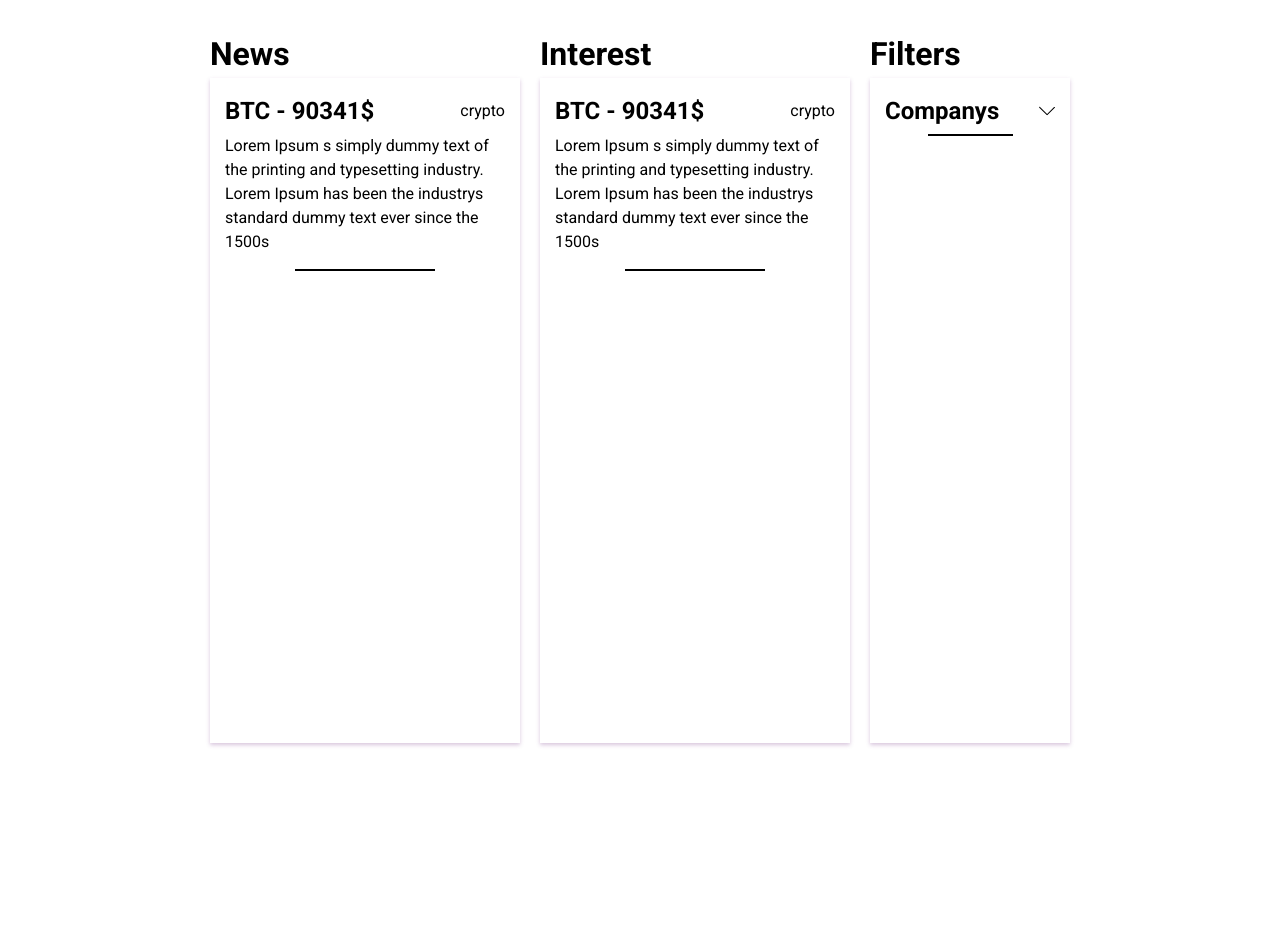
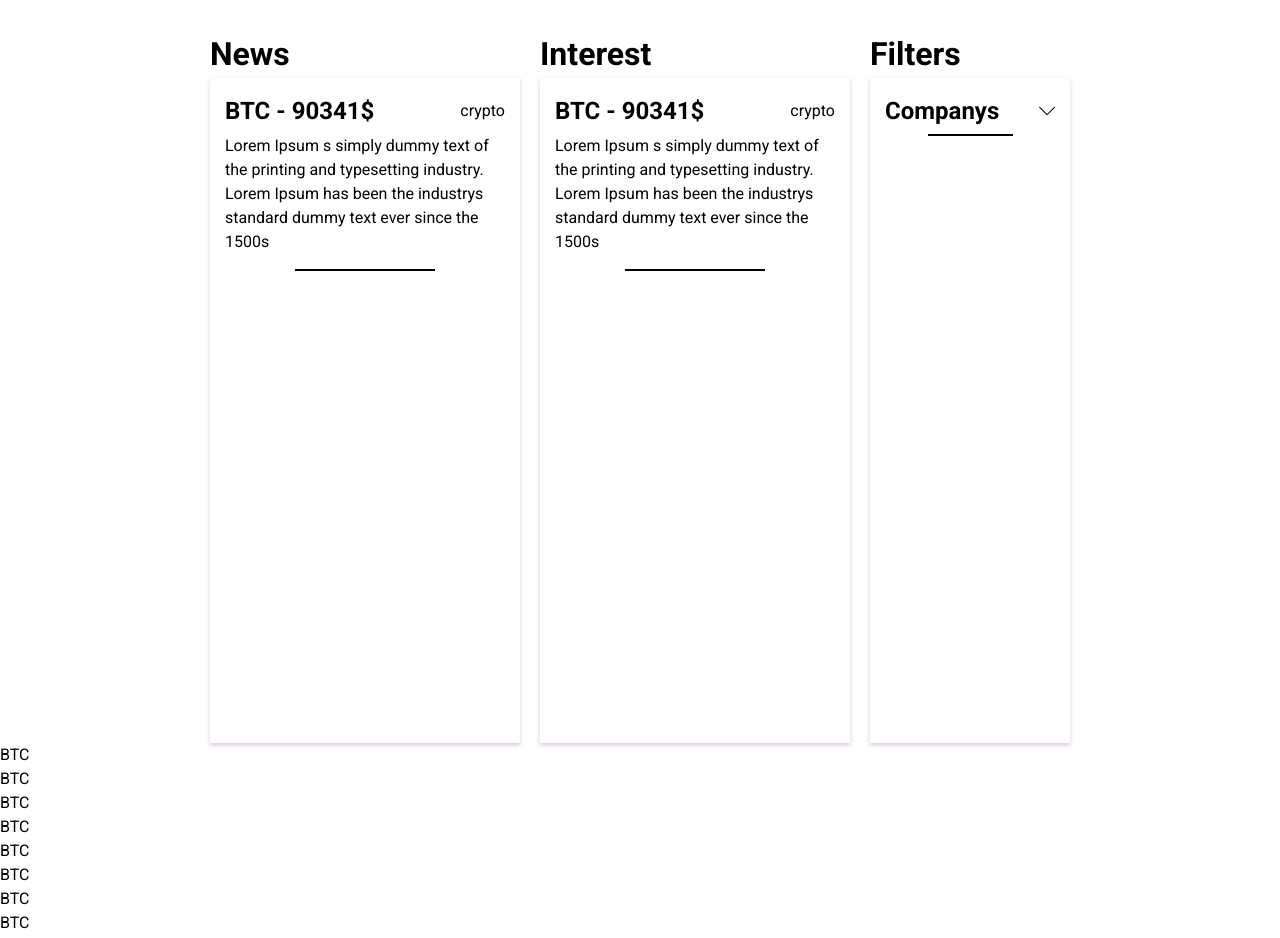
Before and after one commit to DiogoReiss/natixisHackathon, a React (Vite) app in the folder frontend/: page / in a window 1280 px wide. Shown: the top 938 px of the page. Before the commit the page ends 860 px from the top, so only its background shows below. Built offline with nearby package versions, Linux system fonts and the light colour scheme.

Commit message:
feat: carousel

```diff
--- a/frontend/package.json
+++ b/frontend/package.json
@@ -28,5 +28,10 @@
     "globals": "^15.11.0",
     "typescript": "^5.6.3",
     "vite": "^5.4.10"
+  },
+  "overrides": {
+    "react": "^18.3.1",
+    "react-dom": "^18.3.1"
   }
+
 }
--- a/frontend/src/App.tsx
+++ b/frontend/src/App.tsx
@@ -6,6 +6,7 @@ import "./styles/style.css";
 
 import Home from "./components/HomePage/home";
 import { Helmet, HelmetProvider } from 'react-helmet-async'
+import Footer from "./components/Footer/footer";
 
 
 const App = () => {
@@ -20,6 +21,7 @@ const App = () => {
           <div>
               <Home />
           </div>
+          <Footer />
       </HelmetProvider>
   );
 };
--- a/frontend/src/components/Footer/footer.tsx
+++ b/frontend/src/components/Footer/footer.tsx
@@ -1,11 +1,37 @@
 import React from "react";
 import Carousel from "../../containers/carousel/carousel";
+import {CarouselItem} from "../../models/interfaces.models";
+import {actionStateEnum} from "../../models/enum.models";
 
 const Footer = () => {
+    const items: Array<CarouselItem> = [
+        {
+            acronym: "BTC",
+            value: "100",
+            state: actionStateEnum.PROFIT,
+        },{
+            acronym: "BTC",
+            value: "100",
+            state: actionStateEnum.PROFIT,
+        },{
+            acronym: "BTC",
+            value: "100",
+            state: actionStateEnum.PROFIT,
+        },{
+            acronym: "BTC",
+            value: "100",
+            state: actionStateEnum.PROFIT,
+        },{
+            acronym: "BTC",
+            value: "100",
+            state: actionStateEnum.PROFIT,
+        },
+    ]
+
   return (
-    <footer>
-      <Carousel />
-    </footer>
+    <section>
+      <Carousel items={items}/>
+    </section>
   );
 };
 
--- a/frontend/src/components/HomePage/box.tsx
+++ b/frontend/src/components/HomePage/box.tsx
@@ -1,4 +1,3 @@
-import PropTypes from 'prop-types';
 import React from 'react';
 
 interface Props {
--- a/frontend/src/components/HomePage/filters.tsx
+++ b/frontend/src/components/HomePage/filters.tsx
@@ -1,7 +1,6 @@
 import { SlArrowDown, SlArrowUp } from "react-icons/sl";
 import PropTypes from 'prop-types';
-import { useState } from "react";
-import React from "react";
+import React, { useState } from "react";
 
 interface Props {
     title: string;
--- /dev/null
+++ b/frontend/src/containers/carouselItem/carouselItem.css
@@ -0,0 +1,8 @@
+.carousel-item {
+    flex: 0 0 auto; /* Prevent items from shrinking */
+    min-width: max-content; /* Ensure each item takes its content width */
+    margin-right: 20px; /* Space between items */
+    font-size: 1rem; /* Text size */
+    color: #333; /* Text color */
+    white-space: nowrap; /* Prevent text wrapping */
+}
--- a/frontend/vite.config.js
+++ b/frontend/vite.config.js
@@ -6,4 +6,10 @@ export default defineConfig({
   resolve: {
     extensions: ['.js', '.jsx', '.ts', '.tsx'], // Ensure .tsx is included
   },
+  server: {
+    host: '127.0.0.1', // Bind to 127.0.0.1 instead of localhost
+  },
+  optimizeDeps: {
+    dedupe: ['react', 'react-dom'],
+  },
 });
```
Also changed, not shown: 1 other file (tests, documents, lock files or other folders).
